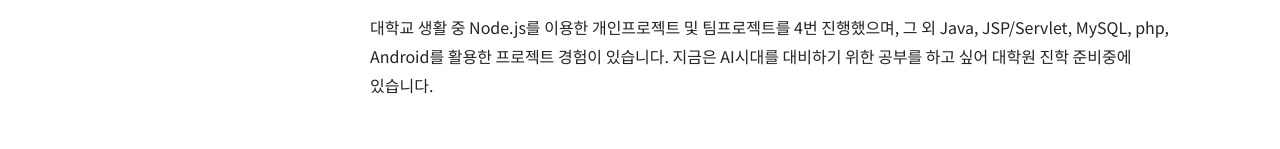
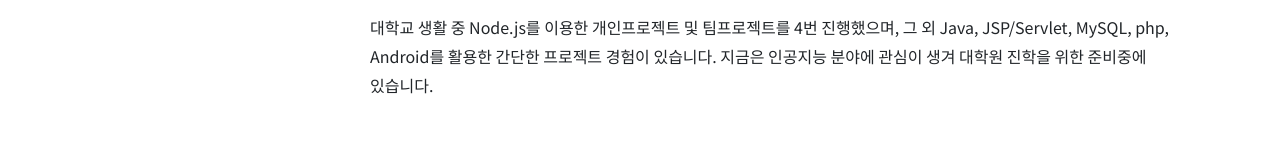
Before and after one commit to Imddong2/Imddong2.github.io, a plain HTML site: page index.html in a window 1280 px wide. Shown: the part 514-663 px from the top of the page. Drawn offline with nearby package versions, Linux system fonts and the light colour scheme; files that its build step writes are made by us from their sources.

Commit message:
내용 수정

```diff
--- a/index.html
+++ b/index.html
@@ -94,7 +94,7 @@
         </div>
         <div class="col-12 col-md-9">
           <p>저의 평범한 대학생활은 대학교 2학년 때 ‘DN’ 연구실에 들어가면서부터 많이 달라졌습니다. 혼자 코딩 공부를 하기에는 많은 무리가 있었지만 오전10시부터 오후10시까지 학교에서 선배들의 도움을 받으면서 공부를 하였고 매주 세미나를 통해 발표와 피드백을 받으면서 실력을 많이 향상 시킬 수 있었습니다. 또한 각종 경진대회와 프로젝트 경험을 통해 개발실력을 향상시킬 수 있었습니다. 연구실 생활은 저에게 개발뿐만아니라 공부하는 습관, 강한 정신력를 가질 수 있도록 하게 도와준 중요한 경험입니다. 지금은 선배들께 가르침을 받은 만큼 후배들에게 돌려주고자 노력 중 입니다.</p>
-          <p>대학교 생활 중 Node.js를 이용한 개인프로젝트 및 팀프로젝트를 4번 진행했으며, 그 외 Java, JSP/Servlet, MySQL, php, Android를 활용한 프로젝트 경험이 있습니다. 지금은 AI시대를 대비하기 위한 공부를 하고 싶어 대학원 진학 준비중에 있습니다.</p>
+          <p>대학교 생활 중 Node.js를 이용한 개인프로젝트 및 팀프로젝트를 4번 진행했으며, 그 외 Java, JSP/Servlet, MySQL, php, Android를 활용한 간단한 프로젝트 경험이 있습니다. 지금은 인공지능 분야에 관심이 생겨 대학원 진학을 위한 준비중에 있습니다.</p>
         </div>
       </div>
       <!-- Introduce End -->
```
